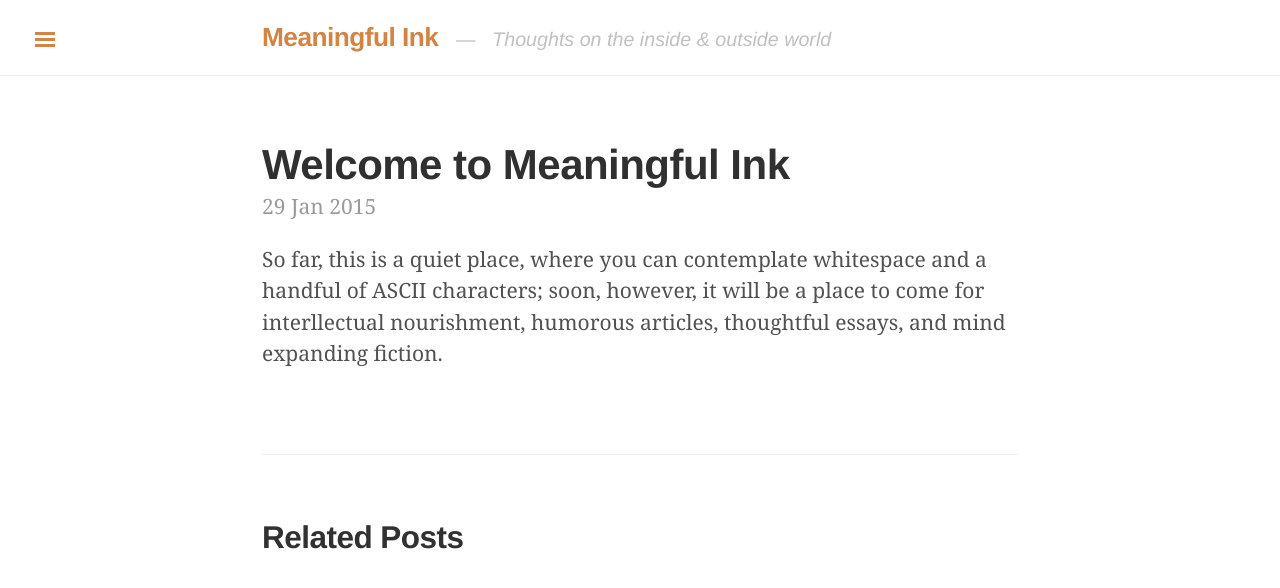
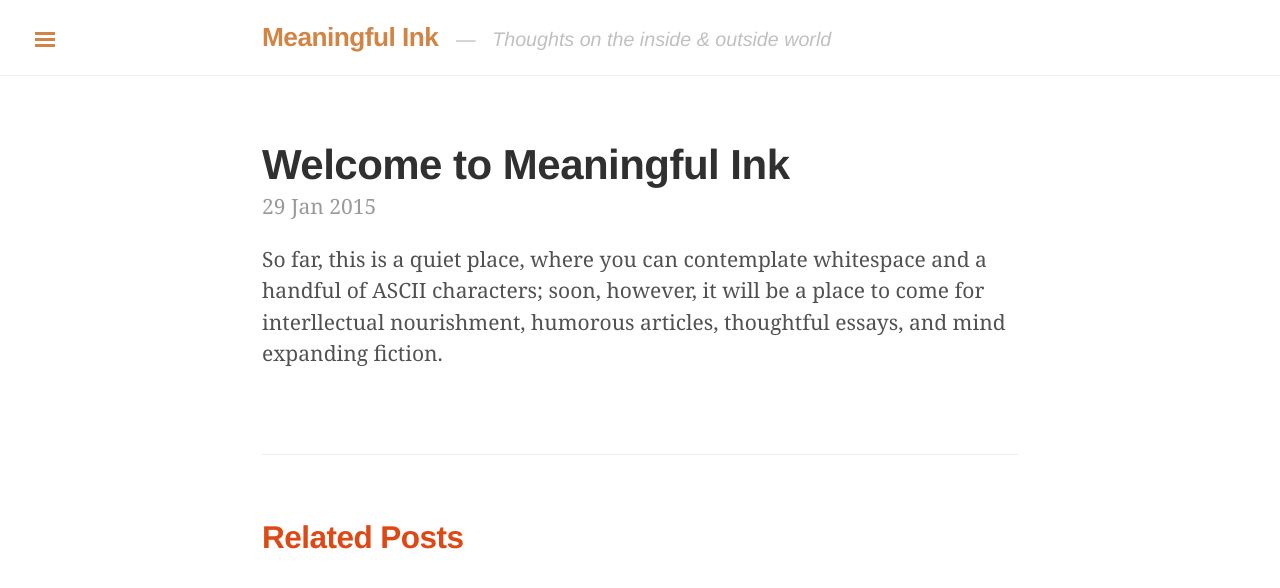
Before and after one commit to meaningfulink/meaningfulink.github.io, a Jekyll site: the page built from _posts/2015-1-29-welcome-to-meaningful-ink.md, in a window 1280 px wide. Shown: the top 588 px of the page. Built offline with Jekyll 4.4.1, drawn with Linux system fonts in a browser that asks for light colours; some web fonts are replaced; Markdown is read by kramdown in place of the engine named in the settings.

Commit message:
Updated lanyon.css

```diff
--- a/public/css/lanyon.css
+++ b/public/css/lanyon.css
@@ -47,7 +47,7 @@ html {
 h1, h2, h3, h4, h5, h6 {
   font-family: "Alegreya", "Alegreya Sans", Helvetica, Arial, sans-serif;
   font-weight: 700;
-  color: #313131;
+  color: #dd4814;
   letter-spacing: -.025rem;
 }
 
```
